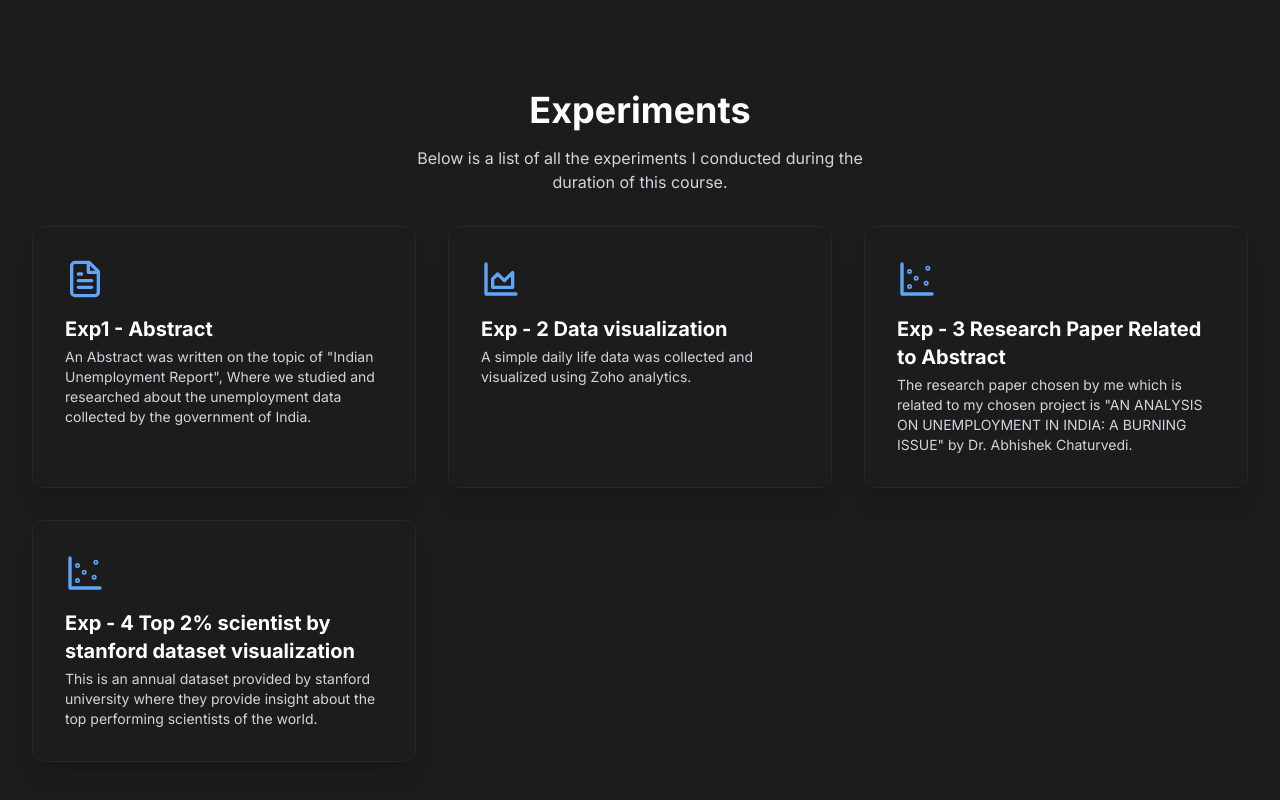
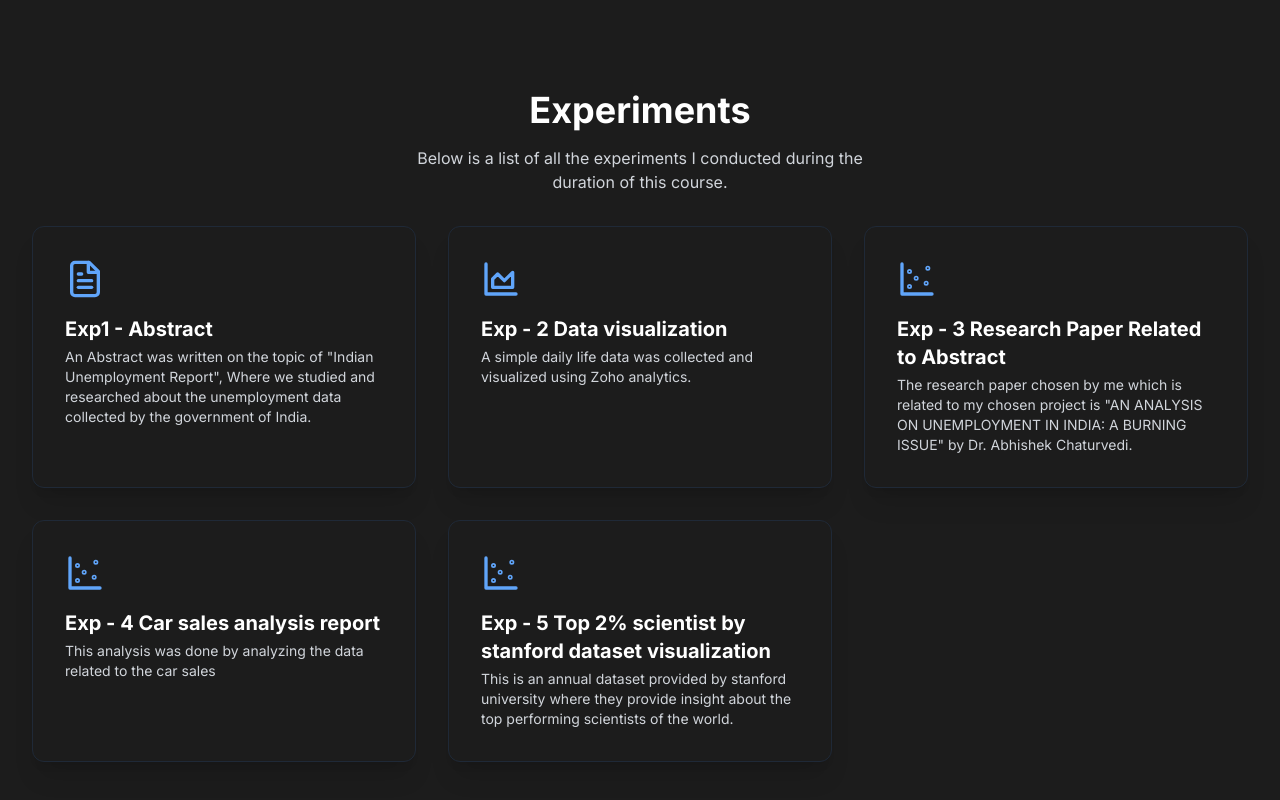
Before and after one commit to thelordzeus/info-viz, a Next.js app: page / in a window 1280 px wide. Shown: the part 838-1638 px from the top of the page. Built offline with nearby package versions, Linux system fonts and the light colour scheme.

Commit message:
minor change

```diff
--- a/components/Experiments.jsx
+++ b/components/Experiments.jsx
@@ -62,6 +62,20 @@ export default function Experiments() {
               ISSUE&quot; by Dr. Abhishek Chaturvedi.
             </p>
           </a>
+          <a
+            className="block rounded-xl border border-gray-800 p-8 shadow-xl transition hover:border-gray-500/10 hover:shadow-gray-500/10"
+            href="https://www.inspirajournals.com/uploads/Issues/1292159930.pdf"
+          >
+            <ScatterChart className="h-10 w-10 text-blue-400" />
+            <h2 className="mt-4 text-xl font-bold text-white">
+              Exp - 4 Car sales analysis report
+            </h2>
+
+            <p className="mt-1 text-sm text-gray-300">
+              This analysis was done by analyzing the data related to the car
+              sales
+            </p>
+          </a>
 
           <a
             className="block rounded-xl border border-gray-800 p-8 shadow-xl transition hover:border-gray-500/10 hover:shadow-gray-500/10"
@@ -69,7 +83,7 @@ export default function Experiments() {
           >
             <ScatterChart className="h-10 w-10 text-blue-400" />
             <h2 className="mt-4 text-xl font-bold text-white">
-              Exp - 4 Top 2% scientist by stanford dataset visualization
+              Exp - 5 Top 2% scientist by stanford dataset visualization
             </h2>
 
             <p className="mt-1 text-sm text-gray-300">
```
